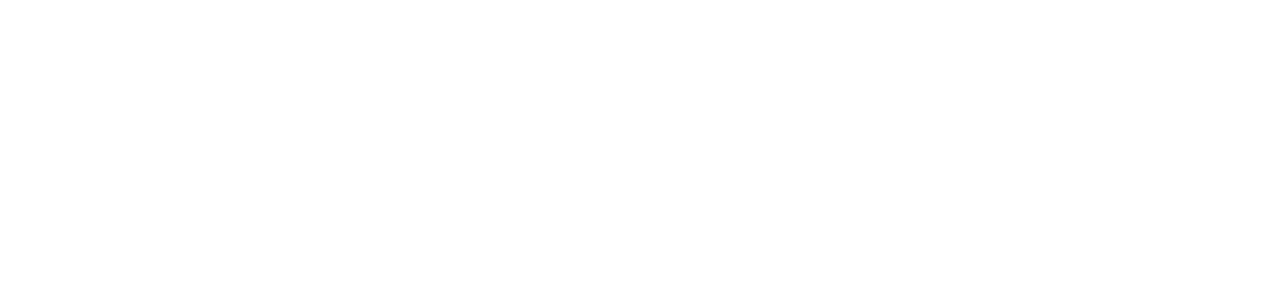
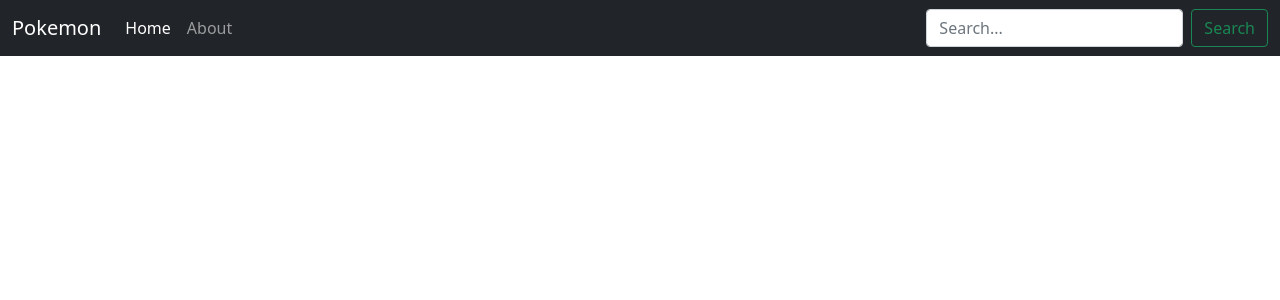
Before and after one commit to vapinedo/Angular-Pokemon, an Angular app: page /pokemon in a window 1280 px wide. Shown: the top 300 px of the page. Built offline with nearby package versions, Linux system fonts and the light colour scheme.

Commit message:
Navbar component create & register on app-module

```diff
--- a/src/app/app.component.html
+++ b/src/app/app.component.html
@@ -1 +1,3 @@
+<app-navbar></app-navbar>
+
 <router-outlet></router-outlet>
--- a/src/app/app.module.ts
+++ b/src/app/app.module.ts
@@ -5,9 +5,11 @@ import { CoreModule } from '@core/core.module';
 import { AppRoutingModule } from './app-routing.module';
 
 import { AppComponent } from './app.component';
+import { NavbarComponent } from '@shared/components/navbar/navbar.component';
 
 const components = [
-  AppComponent
+  AppComponent,
+  NavbarComponent
 ];
 
 const modules = [
--- /dev/null
+++ b/src/app/modules/shared/components/navbar/navbar.component.html
@@ -0,0 +1,30 @@
+<nav class="navbar navbar-expand-lg navbar-dark bg-dark">
+    <div class="container-fluid">
+
+      <a class="navbar-brand" href="#">Pokemon</a>
+
+      <button class="navbar-toggler" type="button" data-bs-toggle="collapse" data-bs-target="#navbarSupportedContent" aria-controls="navbarSupportedContent" aria-expanded="false" aria-label="Toggle navigation">
+        <span class="navbar-toggler-icon"></span>
+      </button>
+
+      <div class="collapse navbar-collapse" id="navbarSupportedContent">
+        <ul class="navbar-nav me-auto mb-2 mb-lg-0">
+
+          <li class="nav-item">
+            <a class="nav-link active" aria-current="page" href="#">Home</a>
+          </li>
+
+          <li class="nav-item">
+            <a class="nav-link" href="#">About</a>
+          </li>
+
+        </ul>
+
+        <form class="d-flex">
+          <input class="form-control me-2" type="search" placeholder="Search..." aria-label="Search">
+          <button class="btn btn-outline-success" type="submit">Search</button>
+        </form>
+
+      </div>
+    </div>
+</nav>
```
Also changed, not shown: src/app/modules/shared/components/navbar/navbar.component.ts (added, +10 -0 lines), src/app/modules/shared/components/navbar/navbar.component.scss (added).
